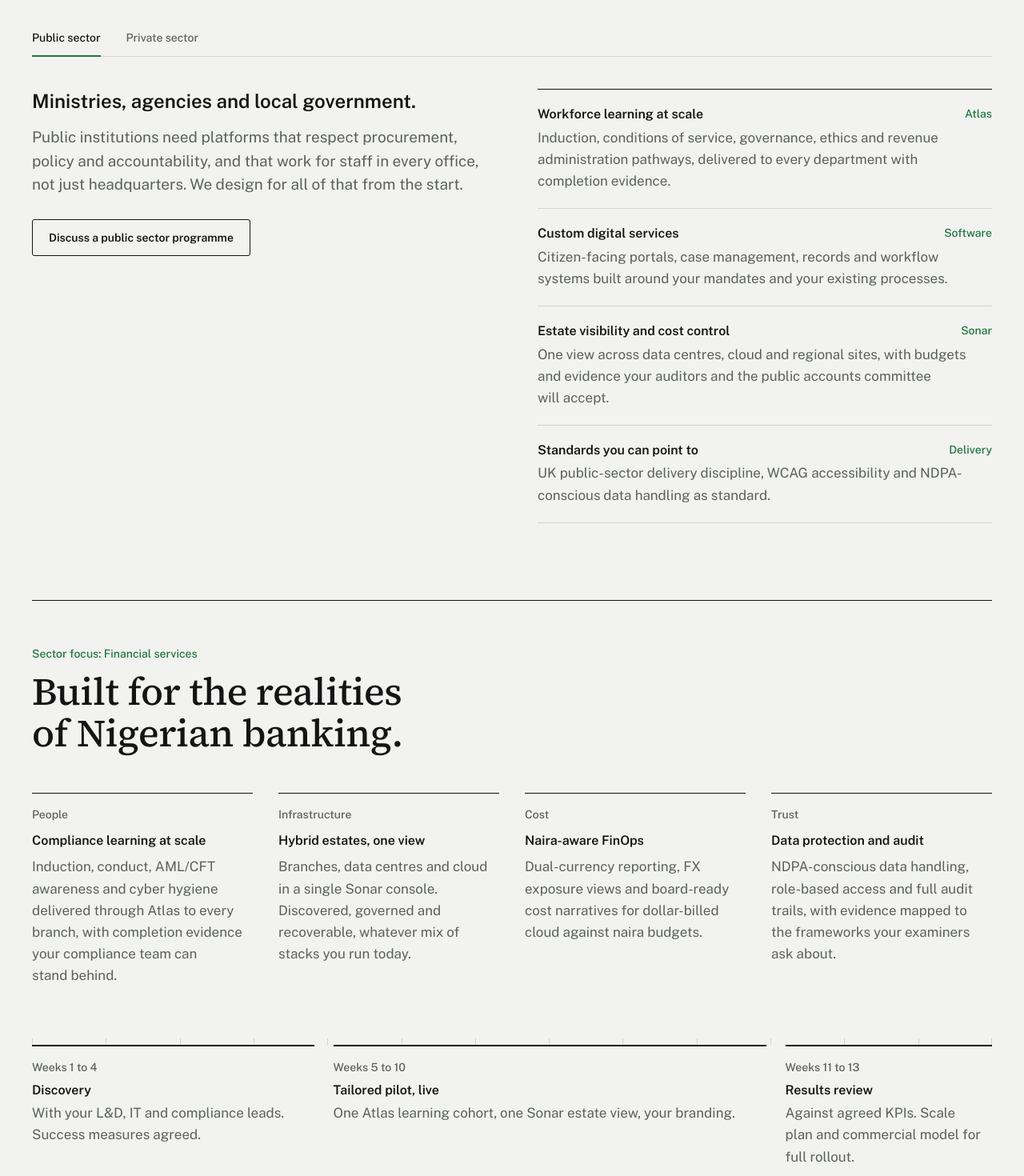
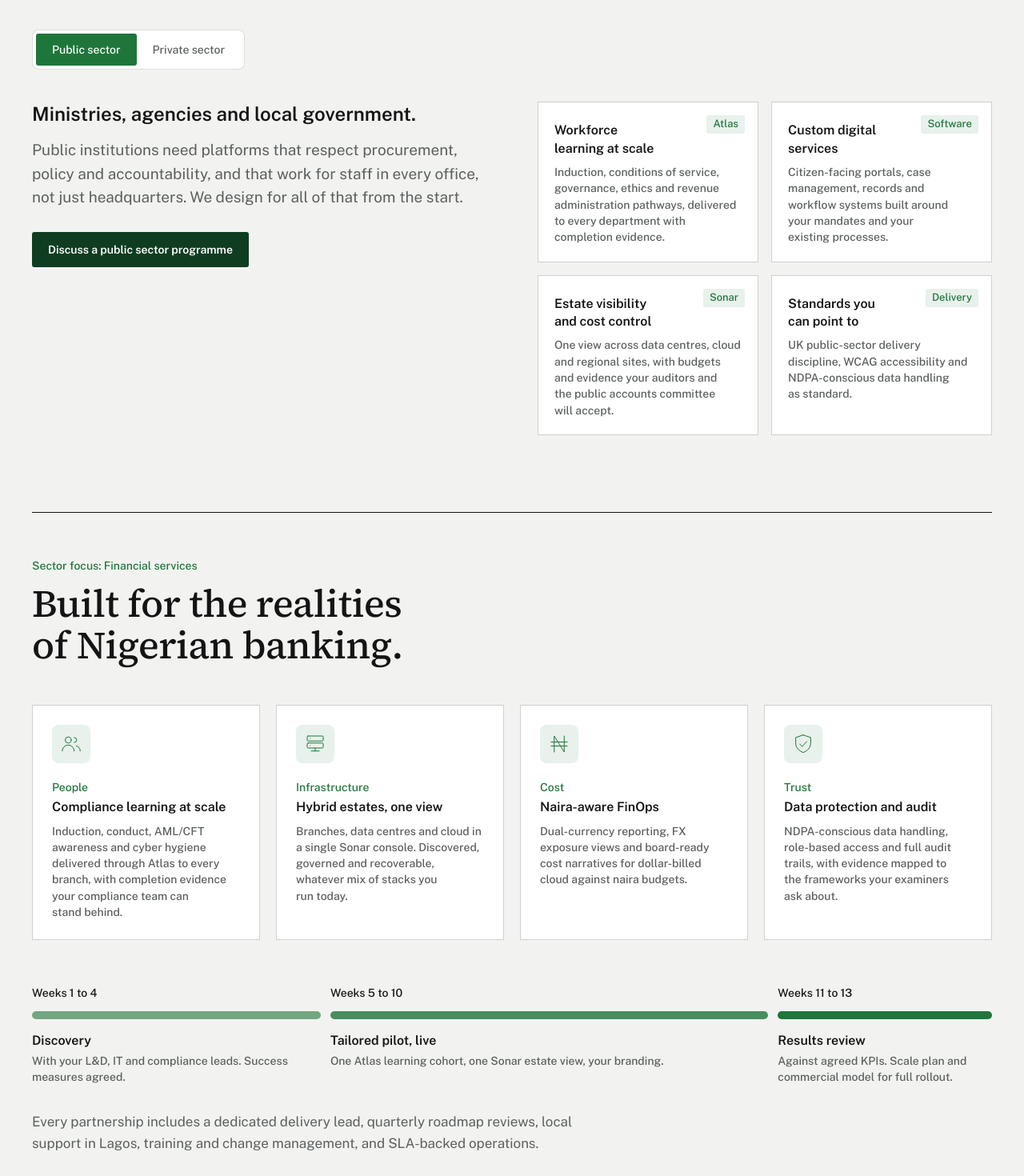
Before and after one commit to iDebugg/VonNewMan-Website, a Next.js app: page / in a window 1280 px wide. Shown: the part 8160-9630 px from the top of the page at 80% size. Built offline with nearby package versions, Linux system fonts and the light colour scheme; no server answers.

Commit message:
Sectors: pill switcher, sector items as tagged tiles, financial blocks with icon squares, green segmented pilot timeline
Co-Authored-By: Claude Fable 5.1 <noreply@anthropic.com>

```diff
--- a/components/sections/SectorTabs.tsx
+++ b/components/sections/SectorTabs.tsx
@@ -42,7 +42,12 @@ export function SectorTabs({ label, panels }: SectorTabsProps) {
 
   return (
     <div>
-      <div role="tablist" aria-label={label} className="flex gap-8 border-b border-line">
+      {/* Pill switcher: the selected sector is solid brand green. */}
+      <div
+        role="tablist"
+        aria-label={label}
+        className="inline-flex rounded-nav border border-line bg-paper p-1"
+      >
         {panels.map((panel, index) => {
           const selected = panel.id === active;
           return (
@@ -60,8 +65,8 @@ export function SectorTabs({ label, panels }: SectorTabsProps) {
               onClick={() => setActive(panel.id)}
               onKeyDown={(event) => onKeyDown(event, index)}
               className={cn(
-                "-mb-px border-b-2 pb-3 text-label font-medium transition-colors duration-150",
-                selected ? "border-brand text-ink" : "border-transparent text-slate hover:text-ink",
+                "rounded-control px-5 py-2.5 text-label font-medium transition-colors duration-150",
+                selected ? "bg-brand text-paper" : "text-slate hover:text-ink",
               )}
             >
               {panel.tab}
@@ -83,17 +88,20 @@ export function SectorTabs({ label, panels }: SectorTabsProps) {
           <div>
             <h3 className="text-title-lg">{panel.heading}</h3>
             <p className="mt-4 text-lede text-slate">{panel.lede}</p>
-            <ButtonLink item={panel.cta} variant="secondary" className="mt-7" />
+            <ButtonLink item={panel.cta} className="mt-7" />
           </div>
-          <ul className="list-none border-t border-ink">
+          {/* The four items as compact tiles, the Atlas / Software / Sonar / Delivery tag in the corner. */}
+          <ul className="grid list-none gap-4 sm:grid-cols-2">
             {panel.items.map((item) => (
               <li
                 key={item.title}
-                className="grid grid-cols-[1fr_auto] gap-x-4 gap-y-1 border-b border-line py-5"
+                className="relative border border-ink/20 bg-paper p-5 pt-6 transition-colors duration-200 ease-out-quiet hover:border-brand"
               >
-                <h4 className="text-subtitle">{item.title}</h4>
-                <span className="text-label text-brand">{item.tag}</span>
-                <p className="col-span-2 text-body text-slate">{item.description}</p>
+                <span className="absolute top-4 right-4 rounded-control bg-brand/10 px-2 py-0.5 text-caption font-medium text-brand">
+                  {item.tag}
+                </span>
+                <h4 className="pr-20 text-subtitle">{item.title}</h4>
+                <p className="mt-2 text-label text-slate">{item.description}</p>
               </li>
             ))}
           </ul>
--- a/components/sections/Sectors.tsx
+++ b/components/sections/Sectors.tsx
@@ -6,7 +6,9 @@ import {
   sectorPanels,
   sectors,
 } from "@/lib/content";
+import { cn } from "@/lib/utils/cn";
 import { Section } from "@/components/ui/Section";
+import { FinancialIcon } from "@/components/ui/FinancialIcon";
 import { SectionHeading } from "@/components/ui/SectionHeading";
 import { SectorTabs } from "./SectorTabs";
 
@@ -28,46 +30,50 @@ export function Sectors() {
           title={financialServices.headline}
         />
 
-        <dl className="mt-12 grid gap-x-8 gap-y-8 sm:grid-cols-2 lg:grid-cols-4">
+        {/* Four blocks as tiles with the tinted icon square. */}
+        <dl className="mt-12 grid gap-5 sm:grid-cols-2 lg:grid-cols-4">
           {financialBlocks.map((block) => (
-            <div key={block.label} className="border-t border-ink pt-4">
-              <dt className="text-label text-slate">{block.label}</dt>
-              <dd className="mt-3">
+            <div
+              key={block.label}
+              className="group border border-ink/20 bg-paper p-6 transition-colors duration-200 ease-out-quiet hover:border-brand"
+            >
+              <span className="grid size-12 place-items-center rounded-nav bg-brand/10 text-brand transition-colors duration-200 group-hover:bg-brand group-hover:text-paper">
+                <FinancialIcon label={block.label} />
+              </span>
+              <dt className="mt-5 text-label text-brand">{block.label}</dt>
+              <dd className="mt-1">
                 <p className="text-subtitle">{block.title}</p>
-                <p className="mt-2 text-body text-slate">{block.description}</p>
+                <p className="mt-2 text-label text-slate">{block.description}</p>
               </dd>
             </div>
           ))}
         </dl>
 
-        {/* Proportional timeline: column widths are the phase durations in weeks. */}
-        <div className="mt-16">
-          <div
-            aria-hidden="true"
-            className="hidden h-2 sm:grid"
-            style={{ gridTemplateColumns: `repeat(${totalWeeks}, minmax(0, 1fr))` }}
-          >
-            {Array.from({ length: totalWeeks }, (_, week) => (
-              <span key={week} className="border-l border-line last:border-r" />
-            ))}
-          </div>
-          <ol
-            className="grid list-none gap-8 border-l-2 border-line pl-5 sm:grid-cols-[repeat(var(--weeks),minmax(0,1fr))] sm:gap-x-6 sm:border-l-0 sm:pl-0"
-            style={{ "--weeks": totalWeeks } as CSSProperties}
-          >
-            {pilotPhases.map((phase) => (
-              <li
-                key={phase.title}
-                className="sm:[grid-column:span_var(--span)] sm:border-t-2 sm:border-ink sm:pt-4"
-                style={{ "--span": phase.duration } as CSSProperties}
-              >
-                <p className="text-label text-slate">{phase.weeks}</p>
-                <h3 className="mt-2 text-subtitle">{phase.title}</h3>
-                <p className="mt-1 text-body text-slate">{phase.description}</p>
-              </li>
-            ))}
-          </ol>
-        </div>
+        {/* Pilot timeline: three green segments sized to the weeks (4, 6 and 3), the phase beneath. */}
+        <ol
+          className="mt-14 grid list-none gap-6 sm:grid-cols-[repeat(var(--weeks),minmax(0,1fr))] sm:gap-x-3"
+          style={{ "--weeks": totalWeeks } as CSSProperties}
+        >
+          {pilotPhases.map((phase, index) => (
+            <li
+              key={phase.title}
+              className="sm:[grid-column:span_var(--span)]"
+              style={{ "--span": phase.duration } as CSSProperties}
+            >
+              <p className="text-label font-medium text-ink">{phase.weeks}</p>
+              <div
+                aria-hidden="true"
+                className={cn(
+                  "mt-3 h-2.5 rounded-full bg-brand",
+                  index === 0 && "opacity-60",
+                  index === 1 && "opacity-80",
+                )}
+              />
+              <h3 className="mt-4 text-subtitle">{phase.title}</h3>
+              <p className="mt-1 text-label text-slate">{phase.description}</p>
+            </li>
+          ))}
+        </ol>
         <p className="mt-8 max-w-[70ch] text-body text-slate">{financialServices.closing}</p>
       </div>
     </Section>
--- /dev/null
+++ b/components/ui/FinancialIcon.tsx
@@ -0,0 +1,52 @@
+import type { SVGProps } from "react";
+
+type Props = SVGProps<SVGSVGElement> & { label: string; size?: number };
+
+const common = (size: number) => ({
+  width: size,
+  height: size,
+  viewBox: "0 0 48 48",
+  fill: "none",
+  stroke: "currentColor",
+  strokeWidth: 1.6,
+  strokeLinecap: "round" as const,
+  strokeLinejoin: "round" as const,
+  "aria-hidden": true,
+  focusable: false,
+});
+
+/** Outline icons for the four financial services blocks: People, Infrastructure, Cost, Trust. */
+export function FinancialIcon({ label, size = 30, ...props }: Props) {
+  const base = { ...common(size), ...props };
+  switch (label) {
+    case "People":
+      return (
+        <svg {...base}>
+          <circle cx="18" cy="16" r="6" />
+          <path d="M6 38a12 12 0 0124 0M30 11a5 5 0 010 10M42 38a10 10 0 00-8-10" />
+        </svg>
+      );
+    case "Infrastructure":
+      return (
+        <svg {...base}>
+          <rect x="8" y="8" width="32" height="10" rx="2" />
+          <rect x="8" y="22" width="32" height="10" rx="2" />
+          <path d="M14 13h.01M14 27h.01M16 38h16M24 32v6" />
+        </svg>
+      );
+    case "Cost":
+      return (
+        <svg {...base}>
+          <path d="M14 40V8l20 32V8" />
+          <path d="M8 20h32M8 28h32" />
+        </svg>
+      );
+    default:
+      return (
+        <svg {...base}>
+          <path d="M24 6l15 5v11c0 9-6.2 15.6-15 19-8.8-3.4-15-10-15-19V11l15-5z" />
+          <path d="M17 24l5 5 9-10" />
+        </svg>
+      );
+  }
+}
```
